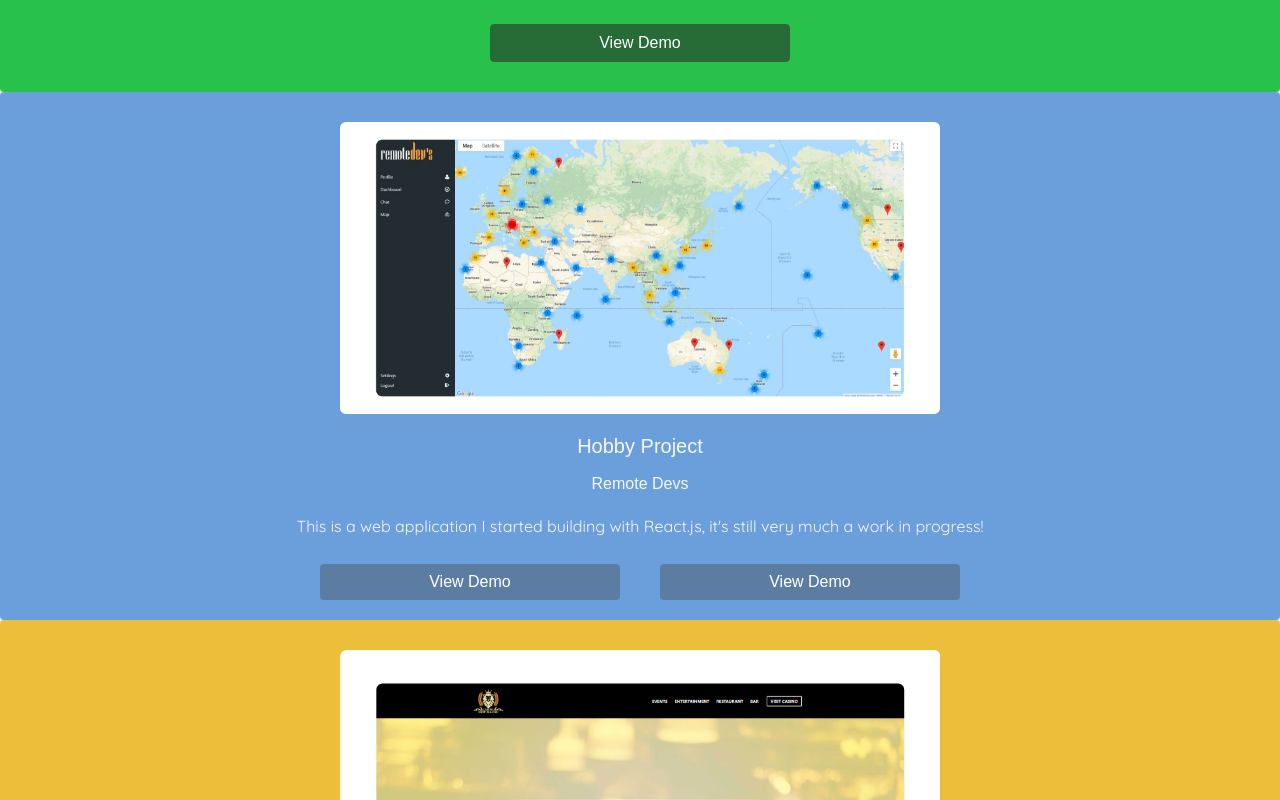
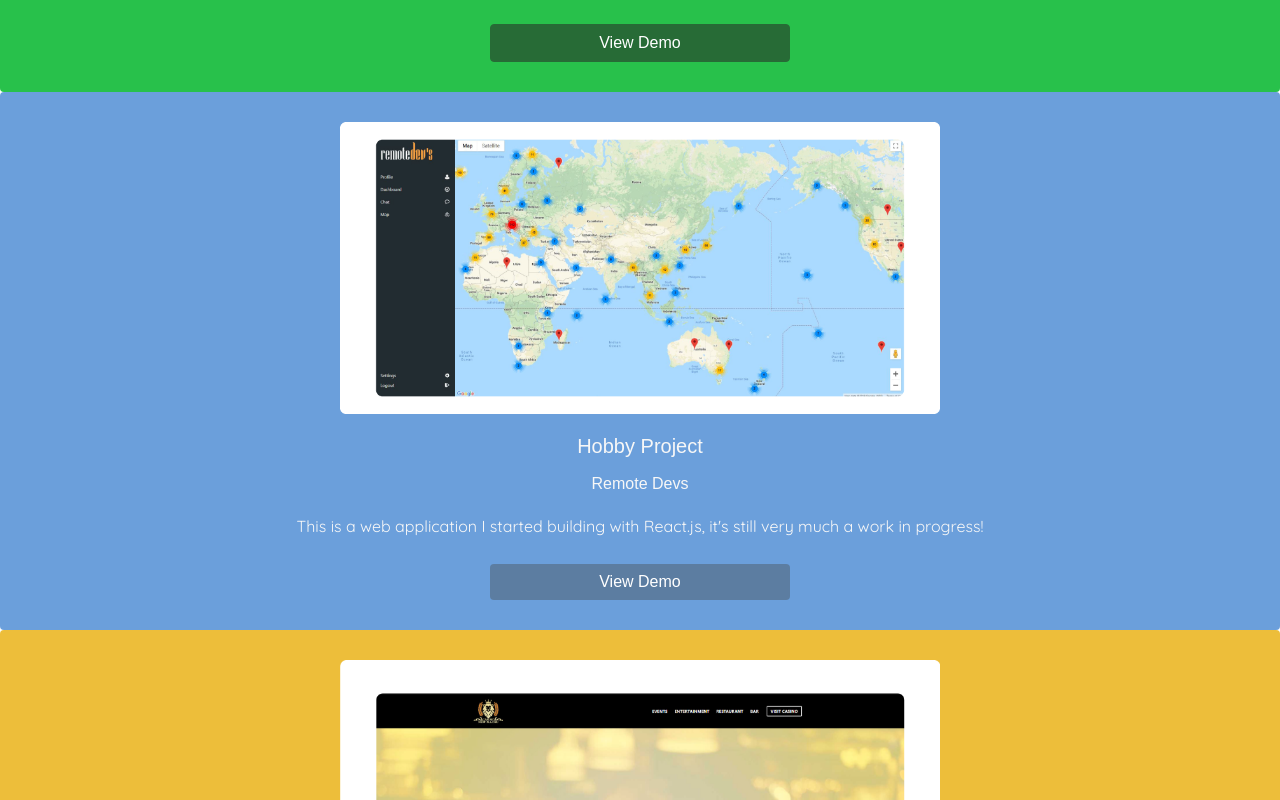
Before and after one commit to nugoo1/portfolio-website, a React (Create React App) app: page /work in a window 1280 px wide. Shown: the part 1817-2617 px from the top of the page. Built offline with nearby package versions, Linux system fonts and the light colour scheme; a web font is replaced by a local one.

Commit message:
Bug fixes

```diff
--- a/src/components/MyWork.js
+++ b/src/components/MyWork.js
@@ -52,7 +52,8 @@ const MyWork = () => (
           </h2>
           <h3 className="section-title-work"> Welcome</h3>
           <p className="subtitle">
-            You'll find some of the recent work I've done below. Let me know what you think.
+            You'll find some of the recent work I've done below. Let me know
+            what you think.
           </p>
         </div>
       </div>
@@ -64,6 +65,7 @@ const MyWork = () => (
             top
             src={reactGameImage}
             alt="Corporate Website"
+            style={{ maxWidth: "80vw" }}
           />
           <CardBody>
             <CardTitle className="card__title">React Game</CardTitle>
@@ -114,24 +116,14 @@ const MyWork = () => (
               This is a web application I started building with React.js, it's
               still very much a work in progress!
             </CardText>
-            <div>
             <a
               href="https://optimistic-williams-304590.netlify.com/"
               target="blank"
             >
-                <Button className="card__button-2" style={{ margin: "0 20px" }}>
+              <Button className="card__button-2">
                 View Demo
               </Button>
             </a>
-              <a
-                href="https://trusting-easley-126adb.netlify.com/"
-                target="blank"
-              >
-                <Button className="card__button-2" style={{ margin: "0 20px" }}>
-                  View Demo
-                </Button>
-              </a>
-            </div>
           </CardBody>
         </Card>
       </div>
```
Lines whose indentation alone changed are shown as unchanged.
